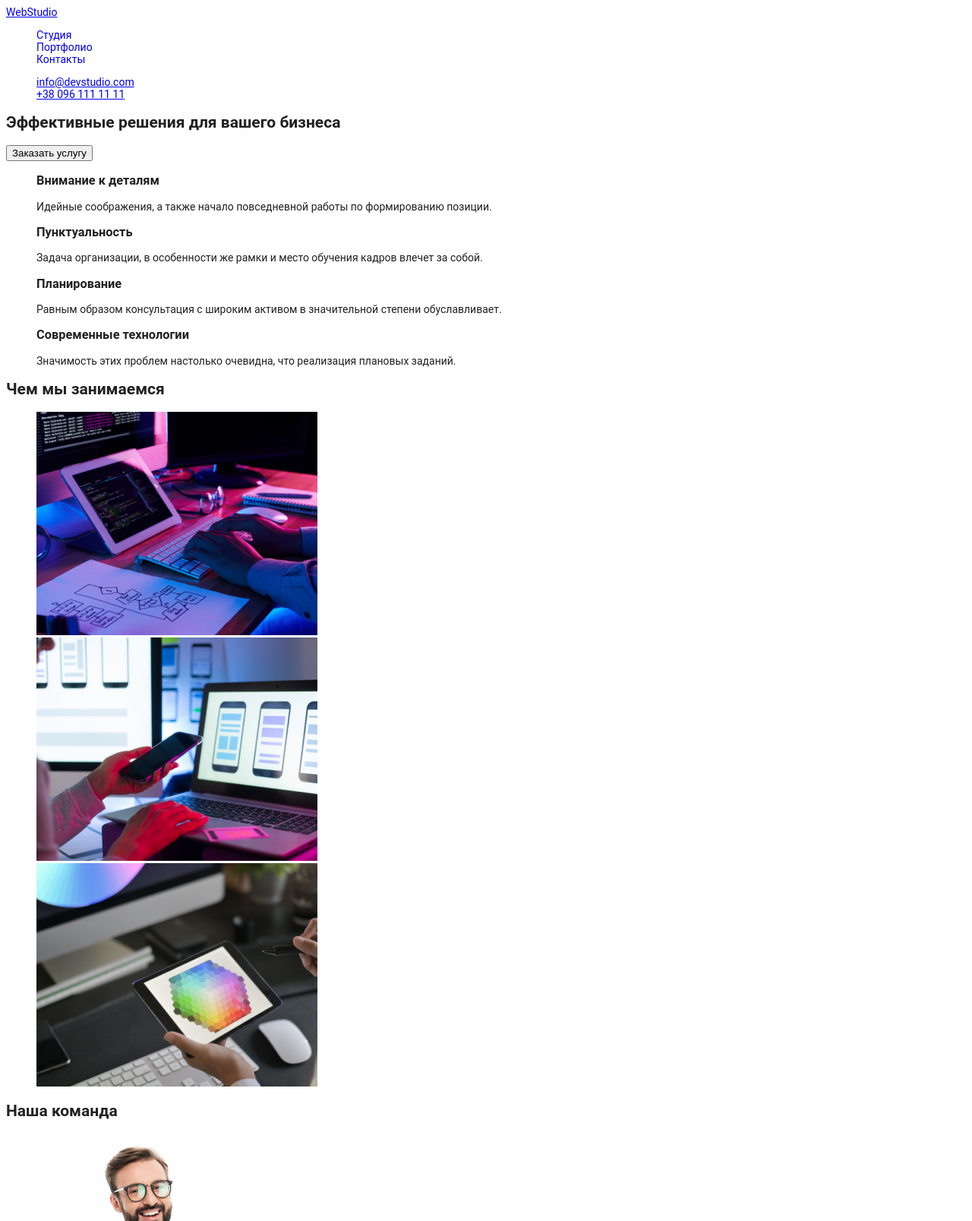
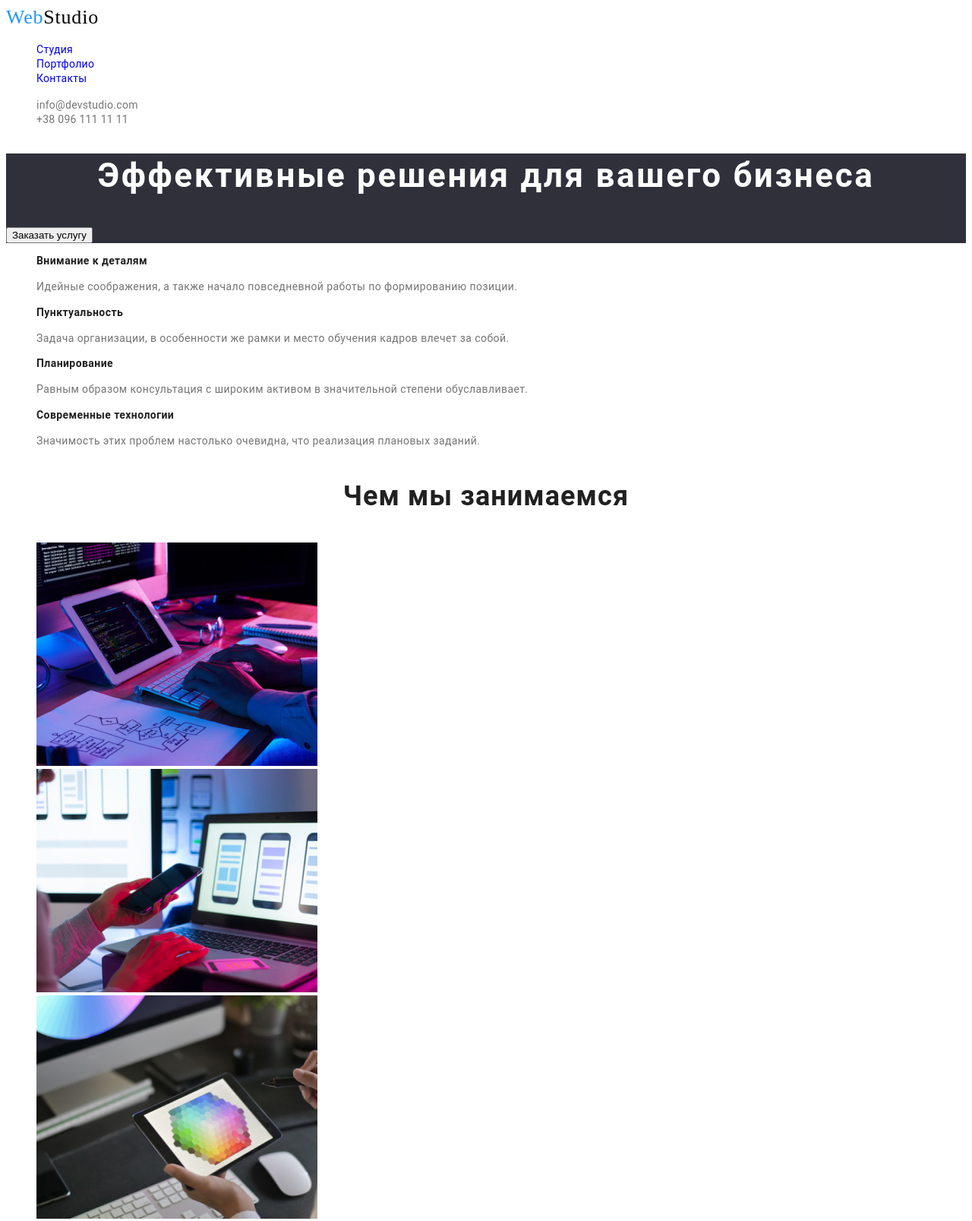
Before and after one commit to captainzombie/goit-markup-hw-02, a plain HTML site: page index.html in a window 1280 px wide. Shown: the top 1607 px of the page at 76% size. Drawn offline with Linux system fonts and the light colour scheme; a web font is replaced by a local one.

Commit message:
add styles studio

```diff
--- a/css/styles.css
+++ b/css/styles.css
@@ -1,19 +1,32 @@
 :root {
 	--hover-color: #2196F3;
-	--main-text-color: #212121;
-	--main-font: 14px;
+	--main-title-color: #212121;
+	--text-color: #757575;
+
 }
 
 body {
 	background-color: #FFFFFF;
 	font-family: 'Roboto', sans-serif;
-	color: var(--main-text-color);
-	font-size: var(--main-font);
+	color: var(--main-title-color)
 }
 
-.main-btn:hover,
-.main-btn:focus {
-	background-color: #2196F3;
+.logo {
+	font-family: 'Raleway';
+		font-weight: 700px;
+		font-size: 26px;
+		line-height: 1.19;
+		letter-spacing: 0.03em;
+		color: #2196F3;
+		text-decoration: none;
+}
+
+.logo-header {
+	color: #000000;
+}
+
+.logo-footer {
+	color: #FFFFFF;
 }
 
 .list {
@@ -22,6 +35,41 @@ body {
 
 .link {
 	text-decoration: none;
+}
+
+.pre-title {
+	font-weight: 700px;
+		font-size: 36px;
+		line-height: 1.70;
+		text-align: center;
+		letter-spacing: 0.03em;
+}
+
+/*---------main page---------*/
+
+
+/*---------header---------*/
+
+.link {
+	font-weight: 500px;
+		font-size: 14px;
+		line-height: 1.14;
+		letter-spacing: 0.02em;
+}
+
+.contacts-link:hover,
+.contacts-link:focus {
+background-color: var(--hover-color);
+color: #757575;
+}
+
+.contacts-link {
+	color: #757575;
+}
+
+.main-btn:hover,
+.main-btn:focus {
+	background-color: var(--hover-color);
 }
 
 .nav-link:hover,
@@ -34,3 +82,78 @@ body {
 	background-color: var(--hover-color);
 	cursor: pointer;
 }
+
+
+/*---------hero---------*/
+
+.hero {
+	background-color: #2F303A;
+}
+
+.hero-title {
+		font-weight: 900px;
+		font-size: 44px;
+		line-height: 1.36;
+		text-align: center;
+		letter-spacing: 0.06em;
+		color: #FFFFFF;
+}
+
+
+/*---------benefits---------*/
+
+.benefits-title {
+		font-weight: 700px;
+		font-size: 14px;
+		line-height: 1.14;
+		letter-spacing: 0.03em;
+}
+
+.benefits-text {
+	font-weight: 400px;
+		font-size: 14px;
+		line-height: 1.70;
+		letter-spacing: 0.03em;
+		color: var(--text-color);
+}
+
+/*---------team---------*/
+
+.team {
+	background-color: #F5F4FA;
+}
+
+.team-title {
+	font-weight: 500px;
+		font-size: 16px;
+		line-height: 1.88;
+		text-align: center;
+		letter-spacing: 0.03em;
+}
+
+.team-text {
+	font-weight: 400px;
+		font-size: 16px;
+		line-height: 1.88;
+		text-align: center;
+		letter-spacing: 0.03em;
+}
+
+
+/*---------footer---------*/
+
+.address {
+	font-weight: 400px;
+		font-size: 14px;
+		line-height: 1.71;
+		letter-spacing: 0.03em;
+		font-style: normal;
+		color: #FFFFFF;
+}
+
+.footer {
+	background-color: #2F303A;
+}
+
+
+/*---------portfolio-page---------*/
--- a/index.html
+++ b/index.html
@@ -14,7 +14,7 @@
 <body>
 	<!-- Header -->
 	<header>
-		<a href="#" class="logo">WebStudio</a>
+		 <a href="./index.html" class="logo">Web<span class="logo-header">Studio</span></a>
 		<nav class="nav">
 			<ul class="nav-list list">
 				<li class="nav-item">
@@ -30,10 +30,10 @@
 		</nav>
 		<ul class="contacts list">
 			<li>
-				<a href="mailto:info@devstudio.com">info@devstudio.com</a>
+				<a href="mailto:info@devstudio.com" class="contacts-link link">info@devstudio.com</a>
 			</li>
 			<li>
-				<a href="tel:+380961111111">+38 096 111 11 11</a>
+				<a href="tel:+380961111111" class="contacts-link link">+38 096 111 11 11</a>
 			</li>
 		</ul>
 
@@ -50,19 +50,19 @@
 		<section class="benefits">
 			<ul class="benefits-list list">
 				<li class="benefits-item">
-					<h3 class="benefits-title">Внимание к деталям</h3>
+					<h3 class="benefits-title title">Внимание к деталям</h3>
 					<p class="benefits-text">Идейные соображения, а также начало повседневной работы по формированию позиции.</p>
 				</li>
 				<li class="benefits-item">
-					<h3 class="benefits-title">Пунктуальность</h3>
+					<h3 class="benefits-title title">Пунктуальность</h3>
 					<p class="benefits-text">Задача организации, в особенности же рамки и место обучения кадров влечет за собой.</p>
 				</li>
 				<li class="benefits-item">
-					<h3 class="benefits-title">Планирование</h3>
+					<h3 class="benefits-title title">Планирование</h3>
 					<p class="benefits-text">Равным образом консультация с широким активом в значительной степени обуславливает.</p>
 				</li>
 				<li class="benefits-item">
-					<h3 class="benefits-title">Современные технологии</h3>
+					<h3 class="benefits-title title">Современные технологии</h3>
 					<p class="benefits-text">Значимость этих проблем настолько очевидна, что реализация плановых заданий.</p>
 				</li>
 			</ul>
@@ -70,7 +70,7 @@
 
 		<!-- Чем занимаемся -->
 		<section class="work">
-			<h2>Чем мы занимаемся</h2>
+			<h2 class="work-title pre-title">Чем мы занимаемся</h2>
 			<ul class="list">
 				<li> <img src="./images/box1.jpg" alt="разработка" width="370"> </li>
 				<li> <img src="./images/box2.jpg" alt="приложения" width="370"> </li>
@@ -80,7 +80,7 @@
 
 		<!-- Наша команда -->
 		<section class="team">
-			<h2 class="team-title">Наша команда</h2>
+			<h2 class="team-title pre-title">Наша команда</h2>
 			<ul class="team-list list">
 				<li class="team-list">
 					<img src="./images/img.jpg" alt="фото" width="270">
@@ -107,17 +107,17 @@
 	</main>
 
 	<!-- Footer -->
-	<footer>
-			<a href="#" class="logo">WebStudio</a>
+	<footer class="footer">
+			<a href="#" class="logo">Web<span class="logo-footer">Studio</span></a>
 			<address class="address">
 				г. Киев, пр-т Леси Украинки, 26
 			</address>
 			<ul class="contacts list">
 				<li class="contacts-item">
-					<a href="mailto:info@devstudio.com">info@devstudio.com</a>
+					<a href="mailto:info@devstudio.com" class="contacts-link">info@devstudio.com</a>
 				</li>
 				<li class="contacts-item">
-					<a href="tel:+380961111111">+38 096 111 11 11</a>
+					<a href="tel:+380961111111" class="contacts-link">+38 096 111 11 11</a>
 				</li>
 			</ul>
 	</footer>
```
Also changed, not shown: portfolio.html (+37 -37 lines).
